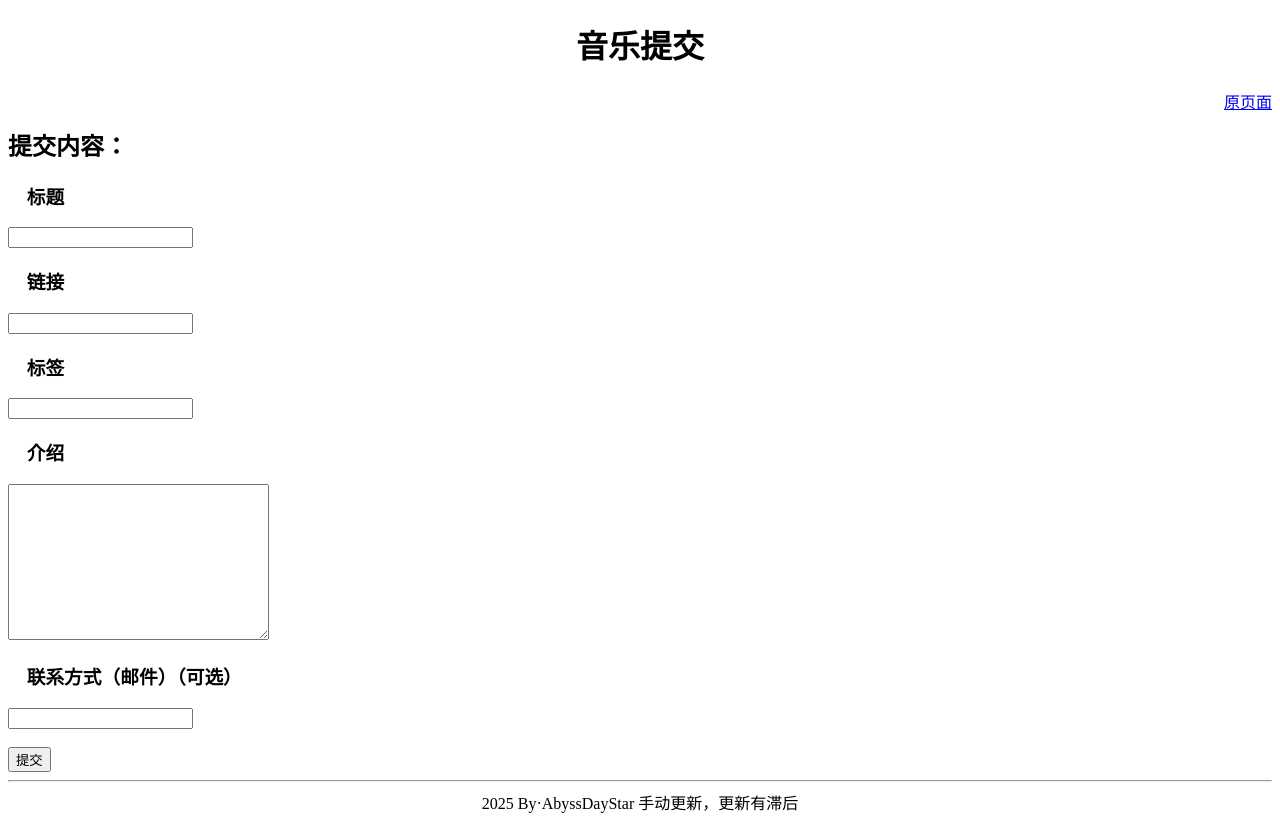
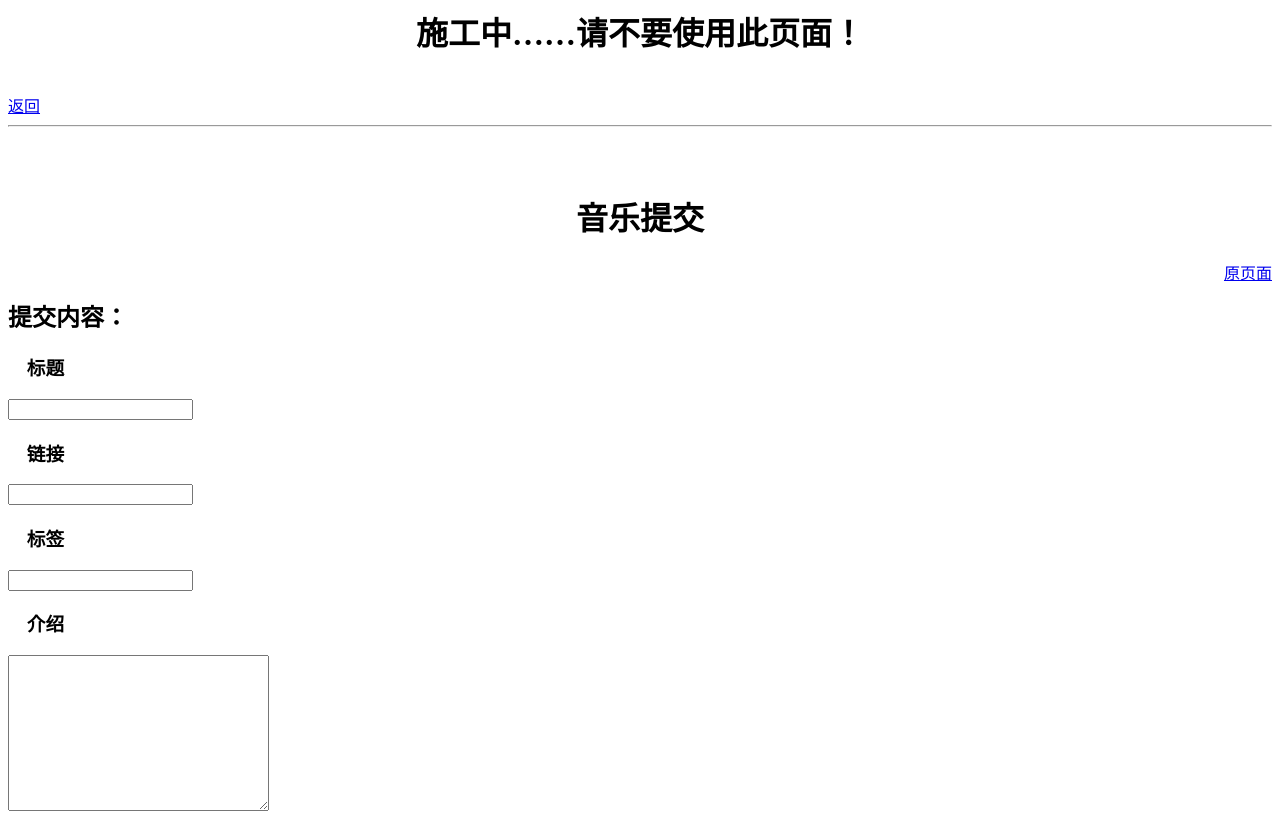
Before and after one commit to AbyssDayStar/Playlist, a plain HTML site: page html/update.html in a window 1280 px wide. Shown: the top 817 px of the page. Drawn offline with Linux system fonts and the light colour scheme; a web font is replaced by a local one.

Commit message:
添加“施工中”提示

```diff
--- a/html/update.html
+++ b/html/update.html
@@ -1,3 +1,9 @@
+
+<h1><b>施工中……请不要使用此页面！</b></h1><br />
+<a href="../index.html">返回</a><br />
+<hr />
+<br /> <br />
+
 <!DOCTYPE html>
 <html>
 <!--
```
